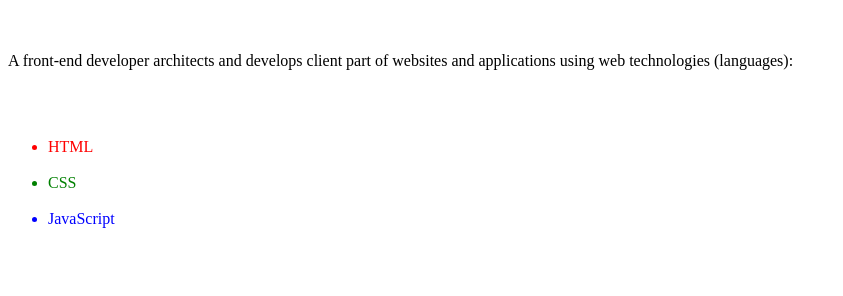
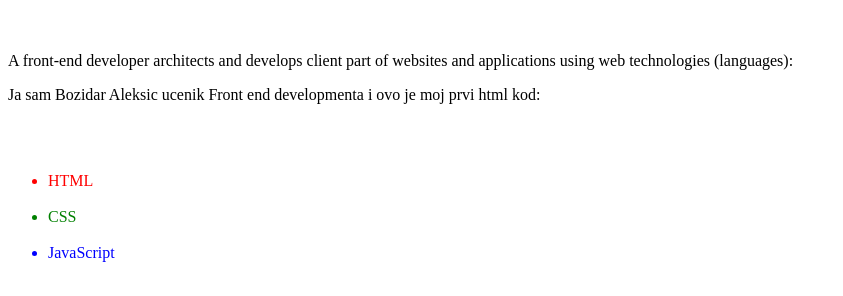
Before and after one commit to BozidarAleksic/front-end-development, a plain HTML site: page index.html in a window 1280 px wide. Shown: the part 48-344 px from the top of the page, without its empty margins (0-843 px from the left). Drawn offline with Linux system fonts and the light colour scheme.

Commit message:
New Paragraph added

```diff
--- a/index.html
+++ b/index.html
@@ -1,6 +1,7 @@
 <h1>Introduction to Front-end Development</h1>
 
 <p>A front-end developer architects and develops client part of websites and applications using web technologies (languages):</p>
+<p>Ja sam Bozidar Aleksic ucenik Front end developmenta i ovo je moj prvi html kod:</p>
 
 <ul>
 
```
